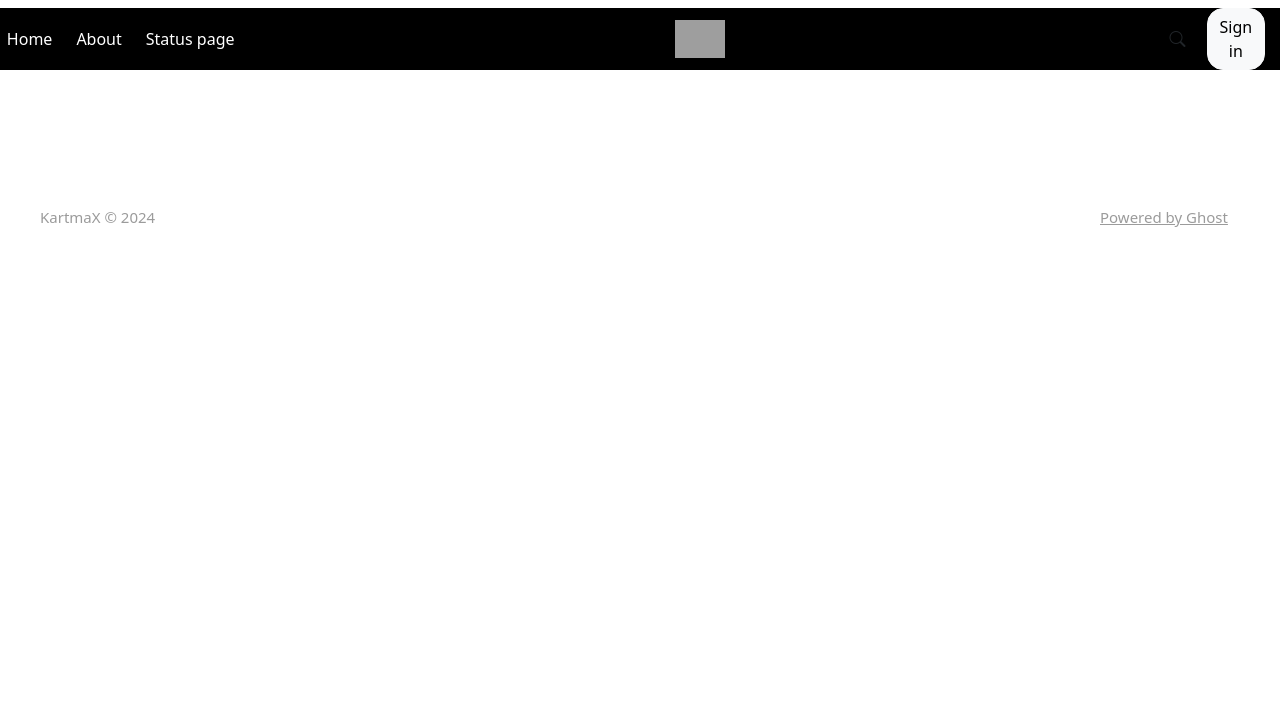
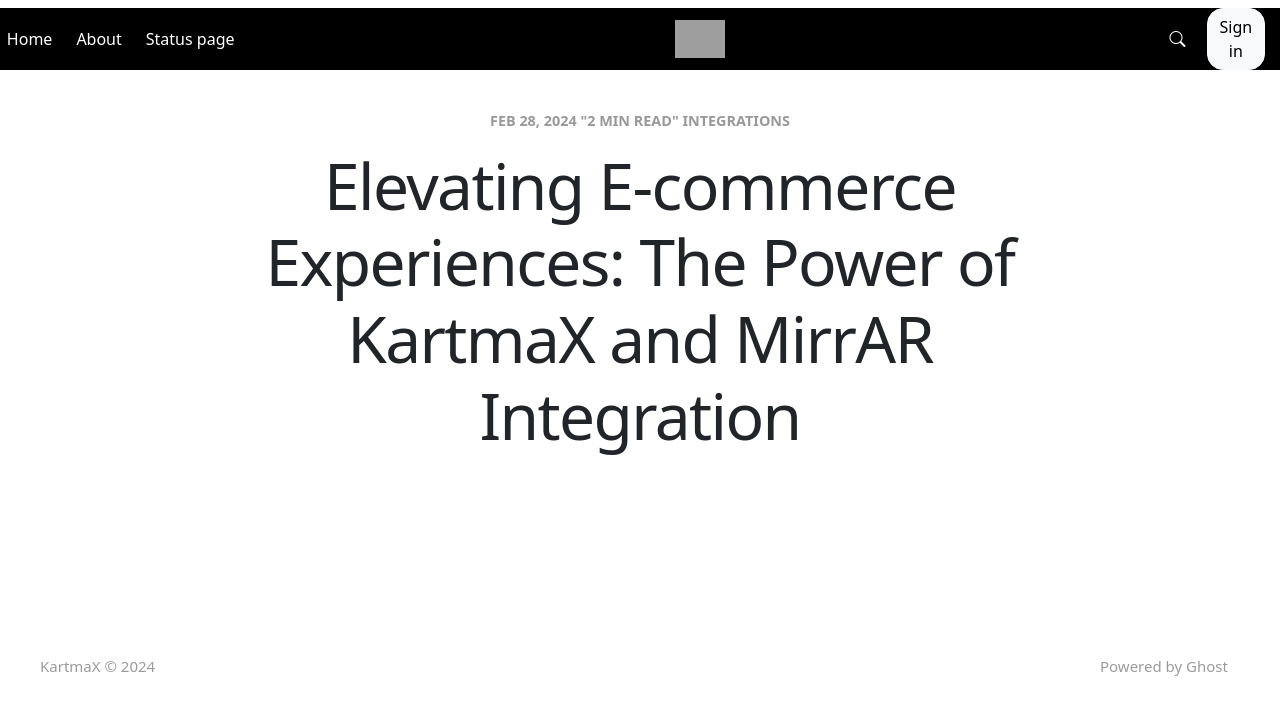
Before and after one commit to radhikakashyap005/GH-ecommerce, a plain HTML site: page index.html in a window 1280 px wide. Drawn offline with nearby package versions, Linux system fonts and the light colour scheme; grey boxes are pictures that could not be loaded; a web font is replaced by a local one.

Commit message:
new change

```diff
--- a/index.html
+++ b/index.html
@@ -137,7 +137,23 @@
     <!-- main division starts here -->
 
     <div class="container-fluid" id="site-content">
-
+        <header class="single-header gh-canvas">
+            <div class="single-meta">
+                <span class="single-meta-item single-meta-date">
+                    <time datetime="2024-02-28">
+                        Feb 28, 2024
+                    </time>
+                </span>
+                <span class="single-meta-item single-meta-length">
+                    "2 min read"
+                </span>
+                <span class="single-meta-item single-meta-tag">
+                    <a class="post-tag post-tag-integrations" href="/tag/integrations/">Integrations</a>
+                </span>
+            </div>
+            <!--  -->
+            <h1 class="single-title">Elevating E-commerce Experiences: The Power of KartmaX and MirrAR Integration</h1>
+        </header>
     </div>
 
 
--- a/style.css
+++ b/style.css
@@ -10,6 +10,10 @@
 
 .ml-5 {
     margin-left: 26rem !important;
+}
+
+.bi{
+    color: white;
 }
 
 
@@ -97,3 +101,49 @@ a {
         width: 100%;
     }
 }
+
+
+/* header */
+
+a {
+    color: var(--color-darker-gray);
+    text-decoration: none;
+}
+
+.single-header {
+    margin-bottom: 4.5rem;
+    text-align: center;
+}
+
+.gh-canvas {
+    display: grid;
+    /* grid-template-columns:
+        [full-start] minmax(20px, auto) [wide-start] minmax(auto, calc((1200px - 720px) / 2)) [main-start] min(720px, calc(100% - 40px)) [main-end] minmax(auto, calc((1200px - 720px) / 2)) [wide-end] minmax(20px, auto) [full-end]; */
+
+
+}
+
+.single-meta {
+    color: #999;
+    font-size: 0.9rem;
+    font-weight: 700;
+    margin-bottom: 1rem;
+    margin-top: 2rem;
+    text-transform: uppercase;
+}
+
+.single-meta-item .single-meta-item:before {
+    content: "\02022";
+    font-family: serif;
+    padding: 0.3rem;
+}
+
+.single-title {
+    font-size: 4rem;
+    letter-spacing: -.1rem;
+    line-height: 1.2;
+    margin-bottom: 0;
+    padding-left: 20%;
+    padding-right: 20%;
+    word-break: break-word;
+}
```
